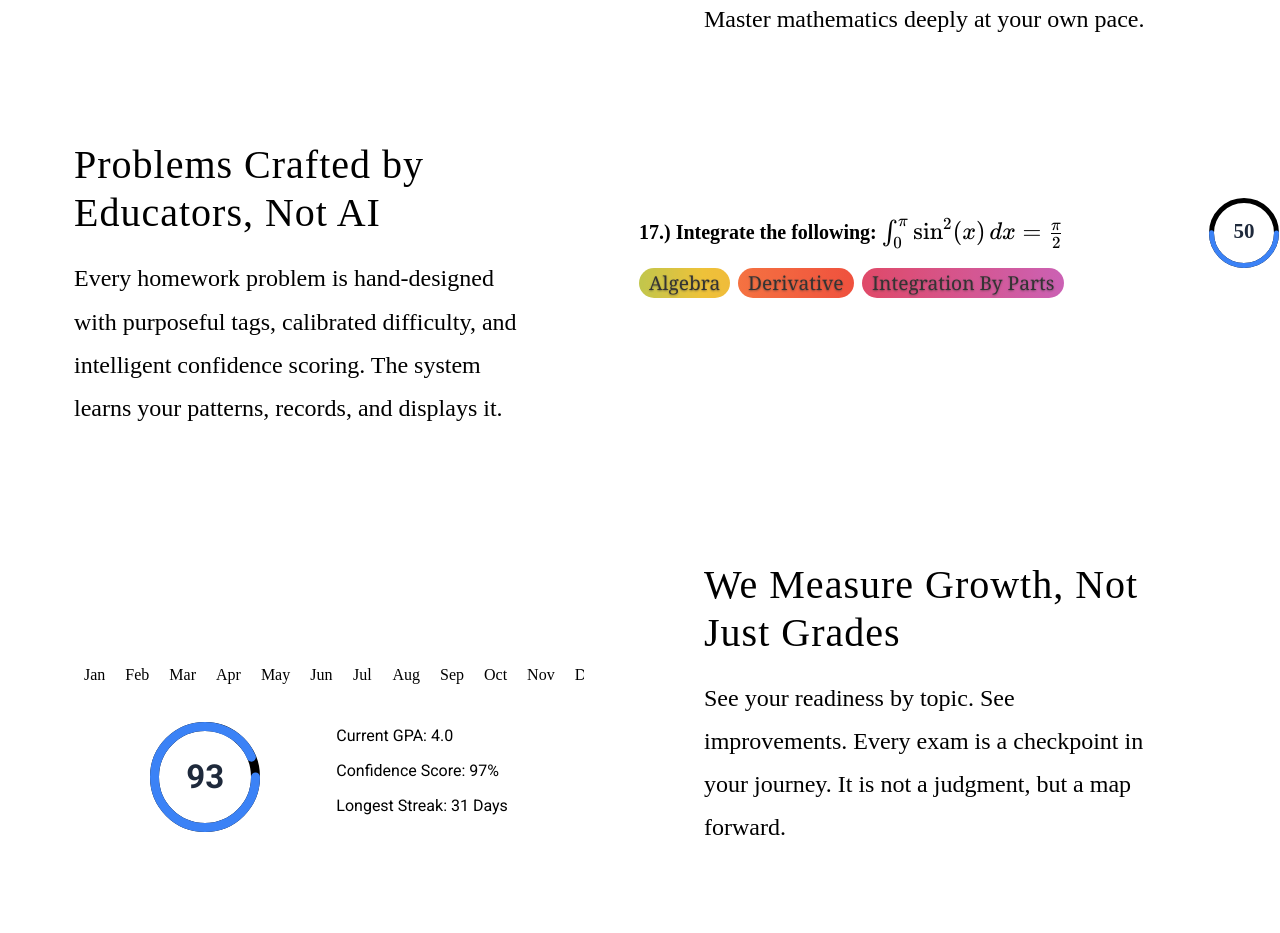
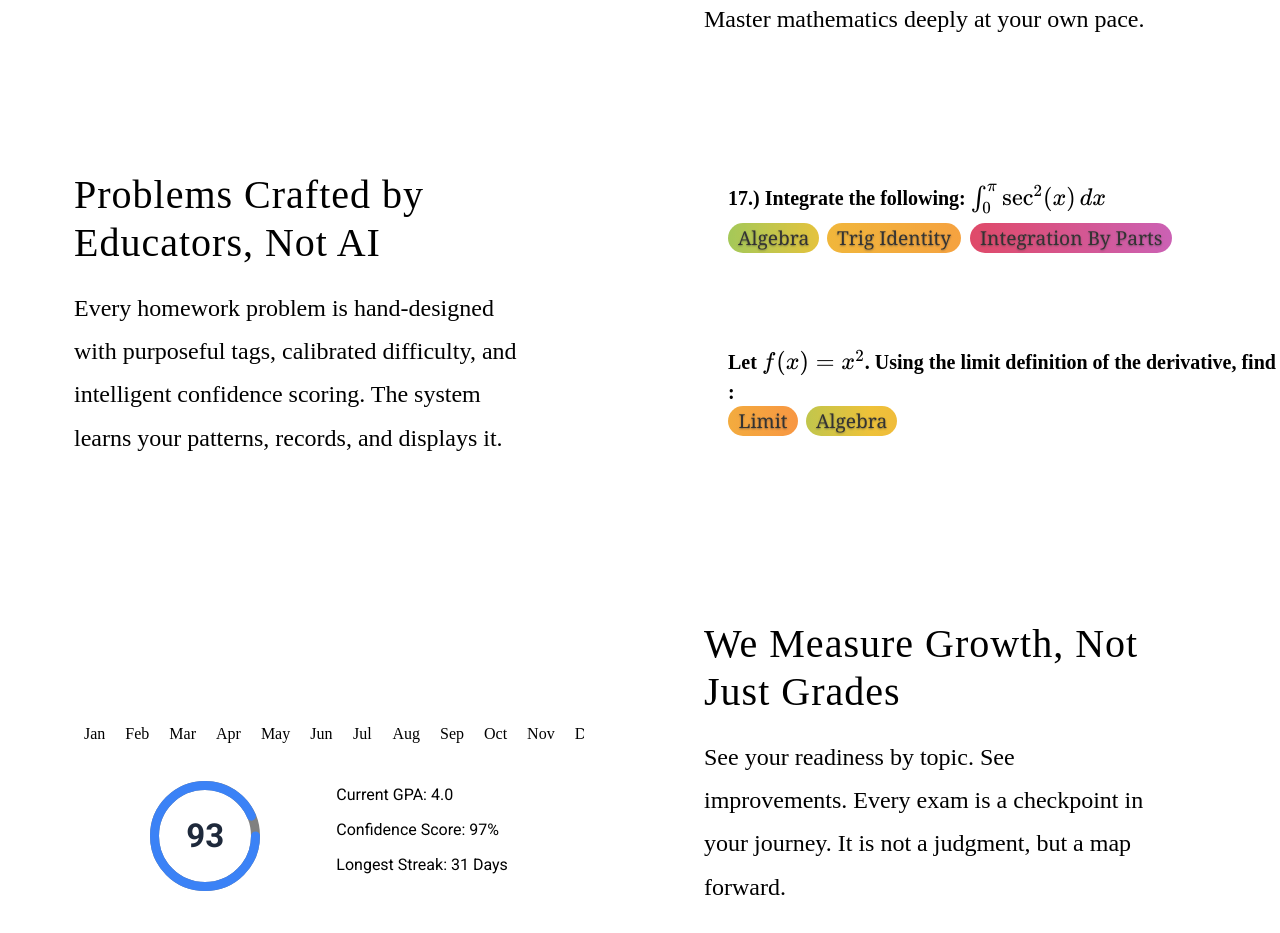
Before and after one commit to dragiev1/CalcMadeEasy, a React (Vite) app in the folder client/: page / in a window 1280 px wide. Shown: the part 1580-2513 px from the top of the page. Built offline with nearby package versions, Linux system fonts and the light colour scheme; the HTML template or start-up script is replaced by a standard one.

Commit message:
fix: design changes for QuestionCard.tsx

```diff
--- a/client/src/components/InteractiveRadialGraph.tsx
+++ b/client/src/components/InteractiveRadialGraph.tsx
@@ -3,7 +3,7 @@ import RadialGraph from './RadialGraph';
 function InteractiveRadialGraph() {
   return (
       <div className="rounded-lg shadow-md">
-        <RadialGraph value={93.4} size={110} strokeWidth={9} secondaryColor='black'/>
+        <RadialGraph value={93.4} size={110} strokeWidth={9} secondaryColor='gray'/>
       </div>
   );
 }
--- a/client/src/components/LearnMoreSection.tsx
+++ b/client/src/components/LearnMoreSection.tsx
@@ -39,8 +39,37 @@ import "../css/LearnMoreSection.css";
 import UserStats from "./UserStats";
 import QuestionCard from "./QuestionCard";
 import Latex from "./Latex/Latex";
+import type { ProblemProps } from "../types/Problem";
 
 const LearnMoreSection = () => {
+  const mockProblems: ProblemProps[] = [
+    {
+      question: <>
+                  17.{")"}
+                  {""} Integrate the following:{" "}
+                  <Latex>{"\\int_0^{\\pi} \\sec^2(x)\\,dx"}</Latex>
+                </>,
+      solved: false,
+      tags: [
+        { name: "Algebra", difficulty: 0.15, id: 1 },
+        { name: "Trig Identity", difficulty: 0.34, id: 2 },
+        { name: "Integration By Parts", difficulty: 0.9, id: 3 },
+      ],
+      confidenceScore: 93,
+    },
+    {
+      question: <>
+                  {""} Let <Latex>{"f(x) = x^2"}</Latex>. Using the limit definition of the derivative, find <Latex>{"f'"}</Latex>{" "}:
+                </>,
+      solved: true,
+      tags: [
+        { name: "Limit", difficulty: 0.4, id: 4 },
+        { name: "Algebra", difficulty: 0.2, id: 5 },
+      ],
+      confidenceScore: 68,
+    },
+  ];
+
   return (
     <>
       <div className="divider">
@@ -105,17 +134,15 @@ const LearnMoreSection = () => {
             </div>
           </div>
           <div className="demo">
-            <QuestionCard
-              question={
-                <>
-                  17.{")"}{""} Integrate the following:{" "}
-                  <Latex>
-                    {"\\int_0^{\\pi} \\sin^2(x)\\,dx = \\frac{\\pi}{2}"}
-                  </Latex>
-                </>
-              }
-              solved={false}
-            />
+            {mockProblems.map((problem, index) => (
+              <QuestionCard
+                key={index}
+                question={problem.question}
+                solved={problem.solved}
+                confidenceScore={problem.confidenceScore}
+                tags={problem.tags}
+              />
+            ))}
           </div>
         </div>
 
--- a/client/src/components/QuestionCard.tsx
+++ b/client/src/components/QuestionCard.tsx
@@ -1,5 +1,4 @@
 import "../css/QuestionCard.css";
-import type { TagProps } from "../types/Tag";
 import TagComponent from "../components/TagComponent";
 import type { ProblemProps } from "../types/Problem";
 import RadialGraph from "./RadialGraph";
@@ -11,17 +10,6 @@ const ProblemCard: React.FC<ProblemProps> = ({
   solved = false,
   tags = [], // Default to empty array.
 }) => {
-  {
-    /* TODO: DELETE AFTER TESTING */
-  }
-
-  const mockTags: TagProps[] = [
-    { name: "Algebra", difficulty: 0.2, id: 1 },
-    { name: "Derivative", difficulty: 0.65, id: 2 },
-    { name: "Integration By Parts", difficulty: 0.9, id: 3 },
-  ];
-
-  const displayTags = tags.length > 0 ? tags : mockTags;
 
   return (
     <>
@@ -33,12 +21,12 @@ const ProblemCard: React.FC<ProblemProps> = ({
           </div>
           <div className="">
             {/* Confidence Score */}
-            <RadialGraph value={50} size={70} strokeWidth={5} secondaryColor={"black"}/>
+            <RadialGraph value={confidenceScore} size={50} strokeWidth={5} secondaryColor={`var(--txt-secondary)`}/>
             {/* {confidenceScore !== undefined && <span>{confidenceScore}</span>} */}
           </div>
         </div>
         <div className="card-tags">
-          {displayTags.map((tag, index) => (
+          {tags.map((tag, index) => (
             <TagComponent
               key={tag.name + index}
               name={tag.name}
@@ -48,7 +36,9 @@ const ProblemCard: React.FC<ProblemProps> = ({
           ))}
         </div>
 
-        <div className="card-input">{/* User's solution */}</div>
+        <div className="card-input">
+
+        </div>
       </div>
     </>
   );
--- a/client/src/components/RadialGraph.tsx
+++ b/client/src/components/RadialGraph.tsx
@@ -22,7 +22,7 @@ const RadialGraph: React.FC<RadialGraphProps> = ({
   size = 60,
   strokeWidth = 6,
   primaryColor = 'var(--accent-primary, #3b82f6)',
-  secondaryColor = 'var(--txt-secondary, #cbd5e1)',
+  secondaryColor = 'var(--txt-secondary, rgb(60, 60, 60))',
   textColor = 'var(--txt-primary, #1e293b)',
   showLabel = true,
   label = '',
--- a/client/src/css/LearnMoreSection.css
+++ b/client/src/css/LearnMoreSection.css
@@ -97,3 +97,8 @@ h3 {
   background-color: none;
   opacity: 1;
 }
+
+.demo {
+  display: flex;
+  flex-direction: column;
+}
--- a/client/src/css/QuestionCard.css
+++ b/client/src/css/QuestionCard.css
@@ -8,6 +8,7 @@
   display: flex;
   flex-direction: column;
   align-items: flex-start;
+  border: 1px solid var(--accent-primary);
 }
 
 .card-header {
@@ -15,19 +16,6 @@
   justify-content: space-between;
   align-items: center;
   width: 100%;
-}
-
-
-.confidence-score {
-  width: 40px;
-  height: 40px;
-  align-items: center;
-  display: flex;
-  justify-content: center;
-  border-radius: 9999px;
-  font-size: 1.2rem;
-  border: 3px solid var(--accent-primary);
-
 }
 
 .card-tags {
@@ -41,4 +29,5 @@
   font-weight: 600;
   margin-right: 1rem;
   line-height: 1.4;
+  text-align: left;
 }
```
